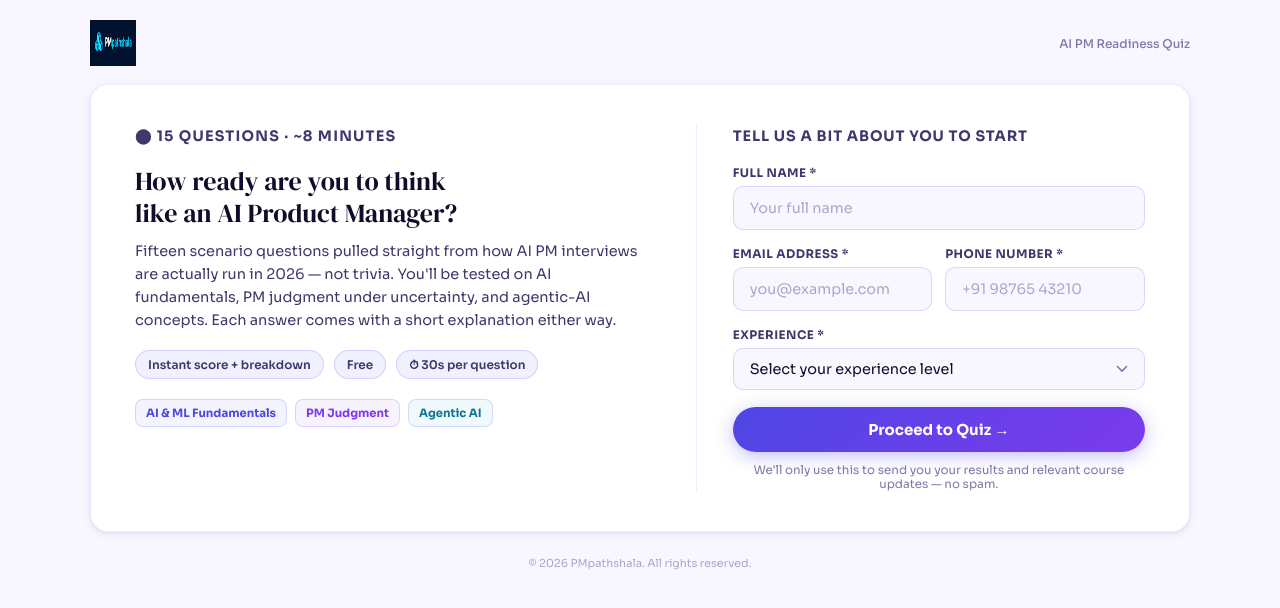
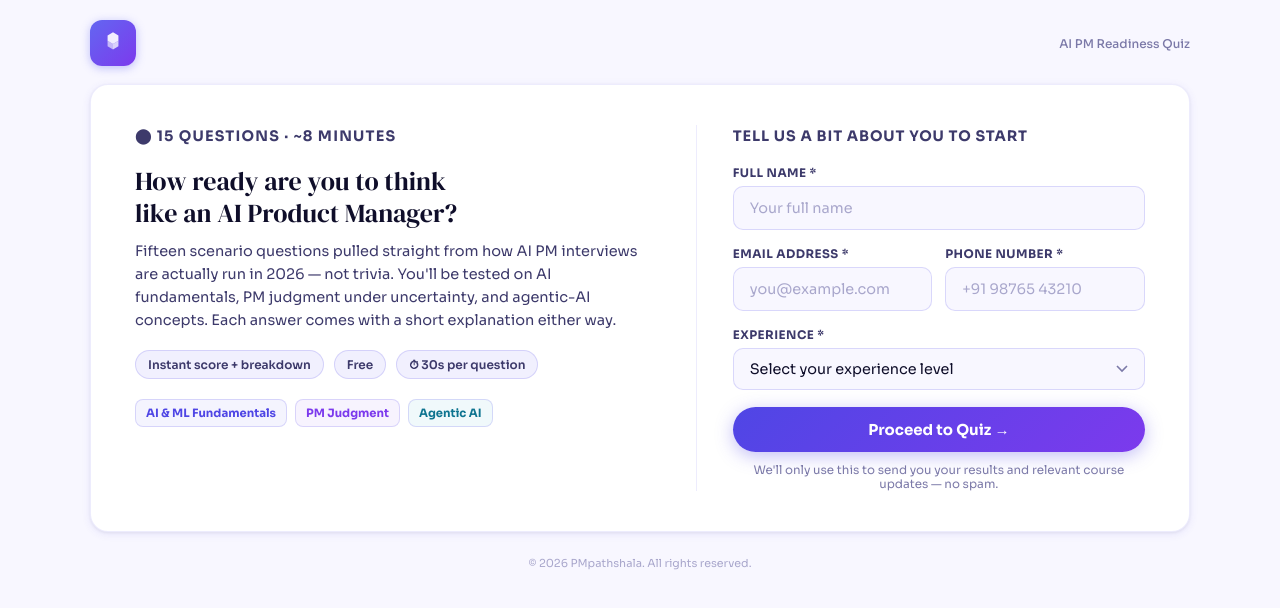
Before and after one commit to bhaweshrastogi-oss/my-pathshala, a website: page ai-pm-quiz.html in a window 1280 px wide. Drawn offline with Linux system fonts and the light colour scheme.

Commit message:
Replace brand image with styled SVG
Updated brand mark from an image to an SVG element with styling.

```diff
--- a/ai-pm-quiz.html
+++ b/ai-pm-quiz.html
@@ -88,9 +88,15 @@
   .brand-mark {
     width: 46px;
     height: 46px;
+    border-radius: 12px;
+    background: linear-gradient(135deg, #6366f1, #7c3aed);
+    box-shadow: 0 2px 10px rgba(99,102,241,0.4);
+    display: flex;
+    align-items: center;
+    justify-content: center;
     flex: none;
-    display: block;
   }
+  .brand-mark svg { width: 26px; height: 26px; }
   .topbar-sub { font-size: 12px; color: var(--ink3); font-weight: 500; }
 
   /* ---------- progress ---------- */
@@ -537,7 +543,7 @@
 
   <div class="topbar">
     <div class="brand">
-      <img class="brand-mark" alt="PMpathshala" src="logo-icon.png">
+      <div class="brand-mark"><svg viewBox="0 0 24 24" fill="none" xmlns="http://www.w3.org/2000/svg"><path d="M12 2L7 5v5l5 3 5-3V5L12 2z" fill="rgba(255,255,255,0.9)"/><path d="M7 10v5l5 3V13L7 10z" fill="rgba(255,255,255,0.6)"/><path d="M17 10l-5 3v5l5-3v-5z" fill="rgba(255,255,255,0.75)"/></svg></div>
     </div>
     <div class="topbar-sub">AI PM Readiness Quiz</div>
   </div>
```
